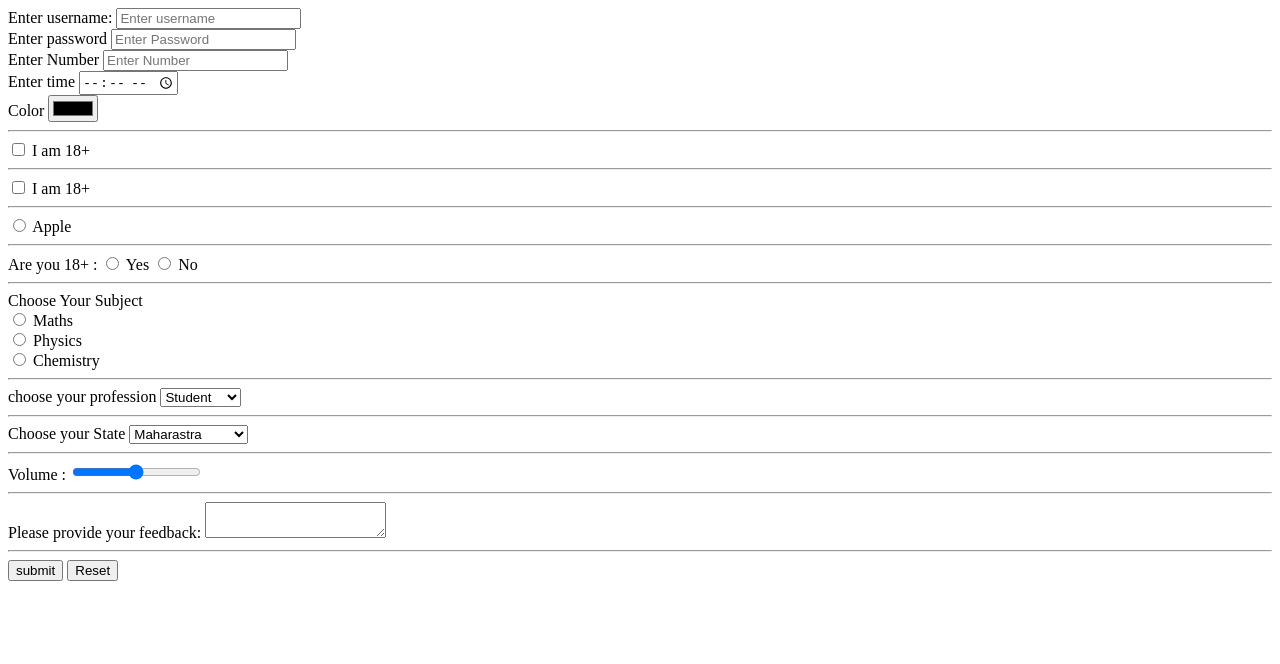
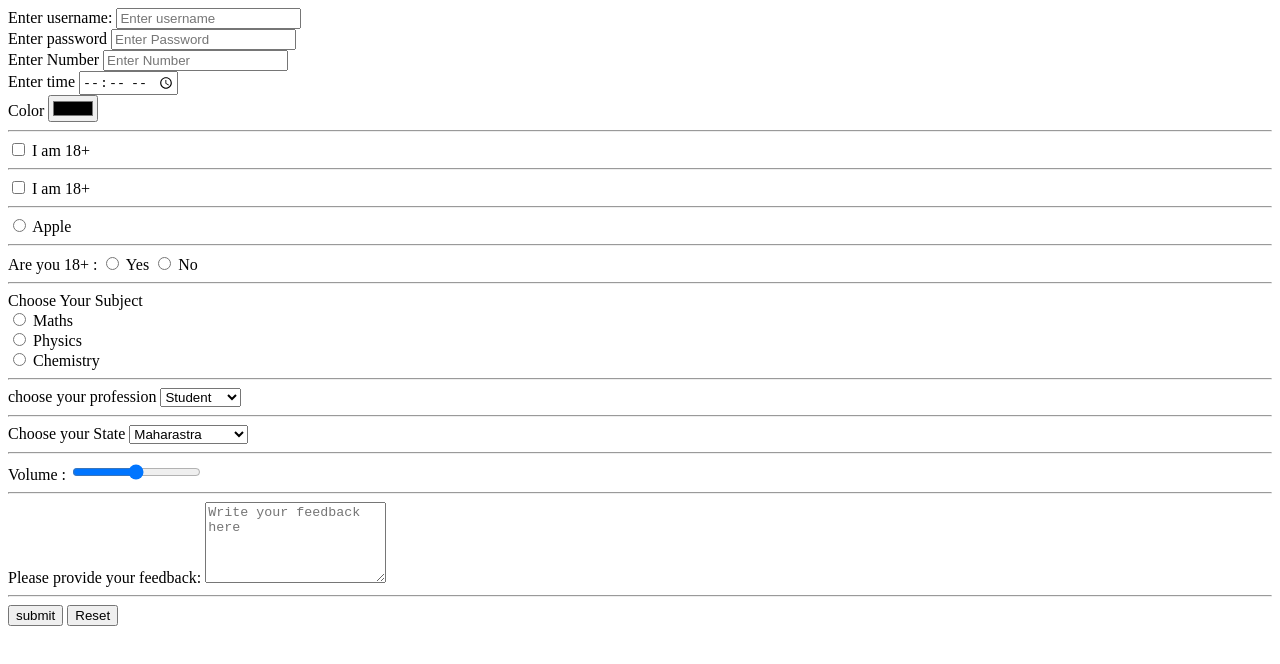
Before and after one commit to PrathamPatil7/html-basics, a plain HTML site: page form.html in a window 1280 px wide. Drawn offline with Linux system fonts and the light colour scheme.

Commit message:
added text area

```diff
--- a/form.html
+++ b/form.html
@@ -87,7 +87,7 @@
 
     <footer>
         <label for="feedback">Please provide your feedback:  </label>
-        <textarea id="feedback"></textarea>
+        <textarea id="feedback" rows="5" placeholder="Write your feedback here "></textarea>
     </footer>
     <hr>
 
```
